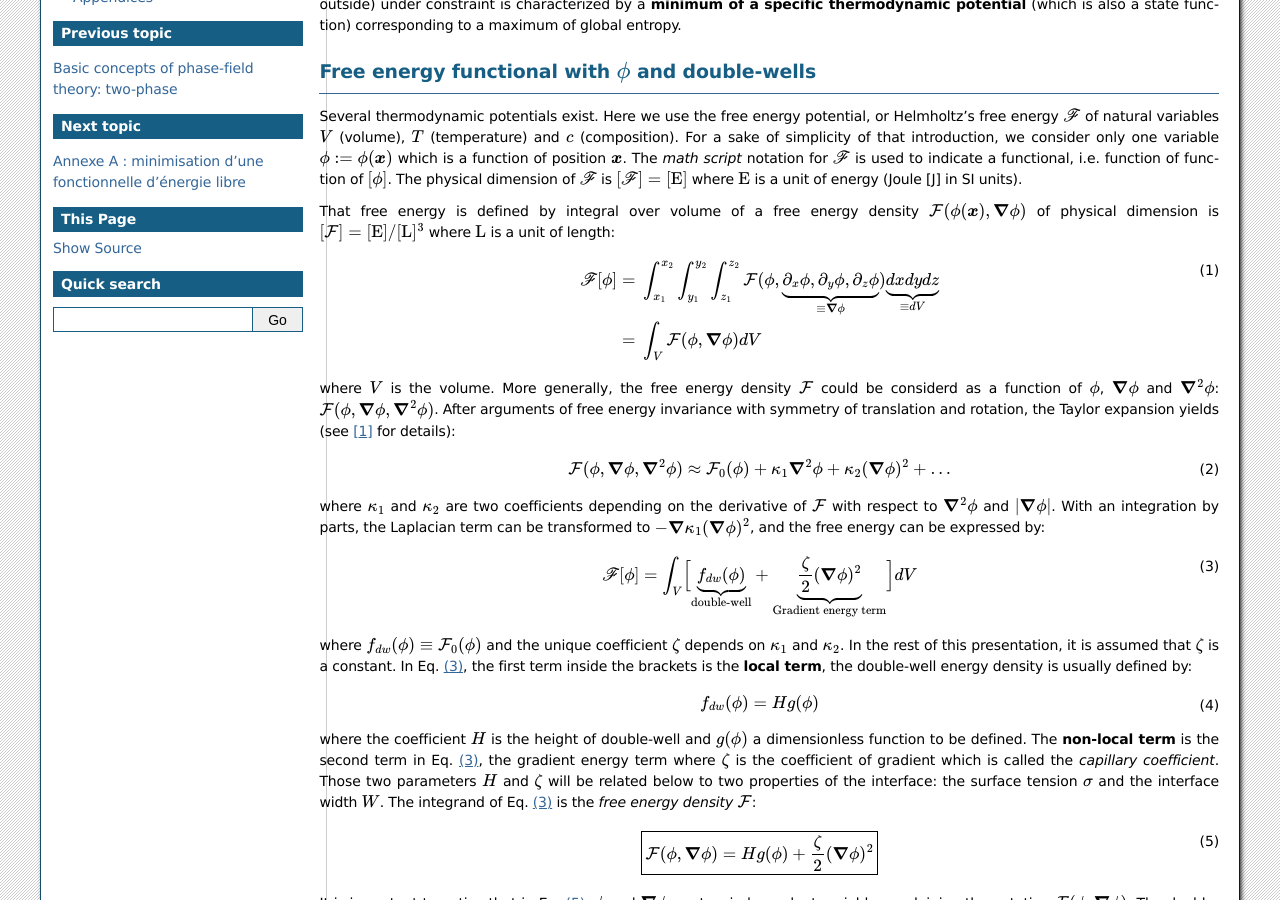
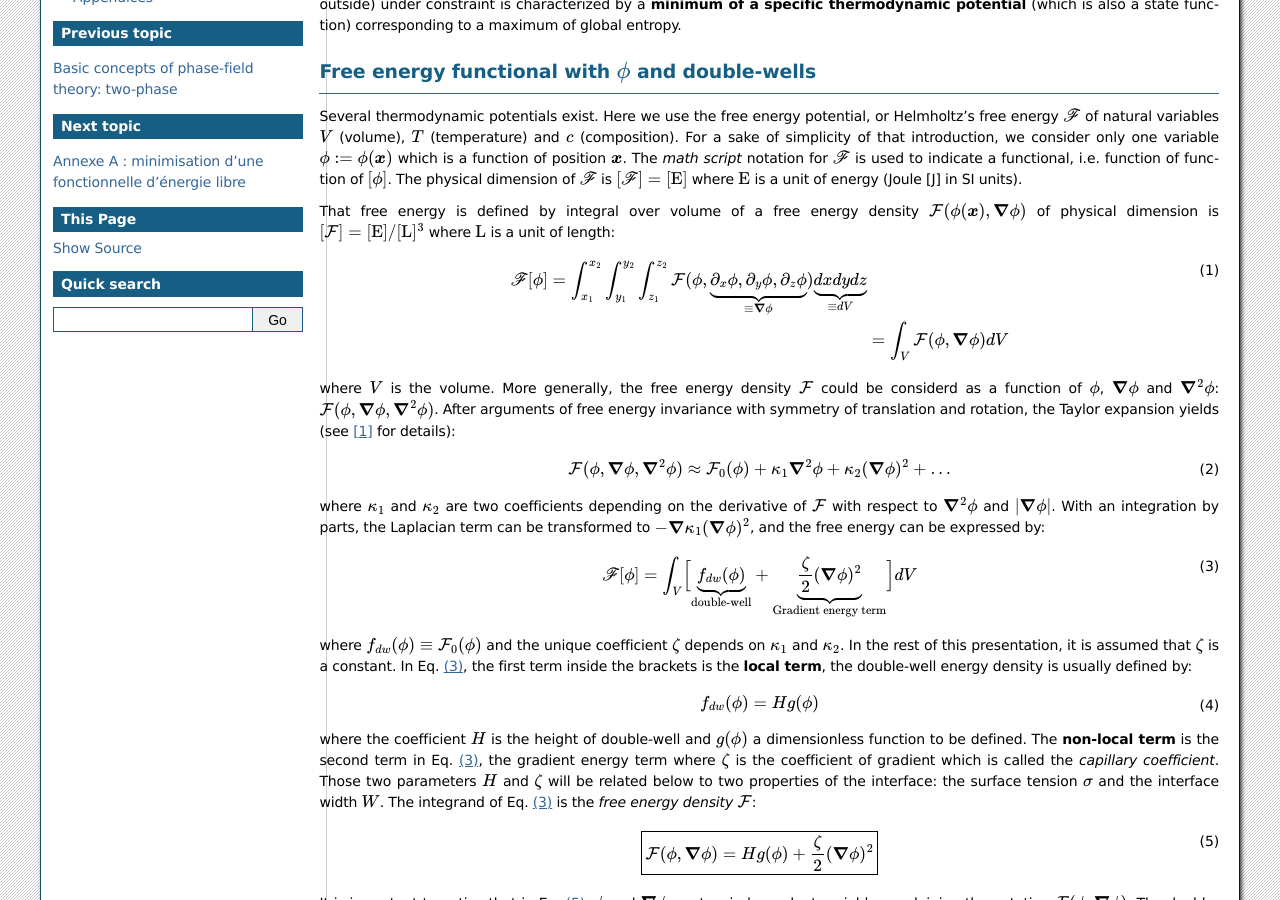
Before and after one commit to cea-lbm-saclay/LBM_Saclay_Documentation, a Sphinx documentation site: the page built from doc/src_doc/05_COURSES/Course_PF/01_Fundamentals_PF.rst, in a window 1280 px wide and 900 px high, scrolled down 352 px. Built offline with Sphinx 7.4.7, drawn with Linux system fonts in a browser that asks for light colours.

Commit message:
Test Correct math in PF course

```diff
--- a/doc/src_doc/05_COURSES/Course_PF/01_Fundamentals_PF.rst
+++ b/doc/src_doc/05_COURSES/Course_PF/01_Fundamentals_PF.rst
@@ -17,10 +17,8 @@ That free energy is defined by integral over volume of a free energy density :ma
 .. math::
    :label:
 
-   \begin{eqnarray}
-      \mathscr{F}[\phi] & = & \int_{x_{1}}^{x_{2}}\int_{y_{1}}^{y_{2}}\int_{z_{1}}^{z_{2}}\mathcal{F}(\phi,\underbrace{\partial_{x}\phi,\partial_{y}\phi,\partial_{z}\phi}_{\equiv\boldsymbol{\nabla}\phi})\underbrace{dxdydz}_{\equiv dV}\\
-      & = & \int_{V}\mathcal{F}(\phi,\boldsymbol{\nabla}\phi)dV
-   \end{eqnarray}
+   \mathscr{F}[\phi] = \int_{x_{1}}^{x_{2}}\int_{y_{1}}^{y_{2}}\int_{z_{1}}^{z_{2}}\mathcal{F}(\phi,\underbrace{\partial_{x}\phi,\partial_{y}\phi,\partial_{z}\phi}_{\equiv\boldsymbol{\nabla}\phi})\underbrace{dxdydz}_{\equiv dV}\\
+      & = \int_{V}\mathcal{F}(\phi,\boldsymbol{\nabla}\phi)dV
 
 where :math:`V` is the volume. More generally, the free energy density :math:`\mathcal{F}` could be considerd as a function of :math:`\phi`, :math:`\boldsymbol{\nabla}\phi` and :math:`\boldsymbol{\nabla}^2\phi`: :math:`\mathcal{F}(\phi,\boldsymbol{\nabla}\phi,\boldsymbol{\nabla}^{2}\phi)`. After arguments of free energy invariance with symmetry of translation and rotation, the Taylor expansion yields (see [1]_ for details):
 
```
